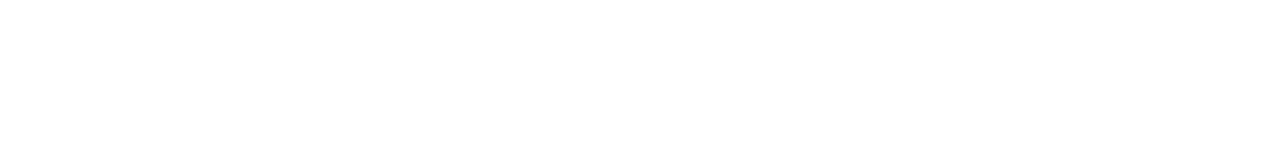
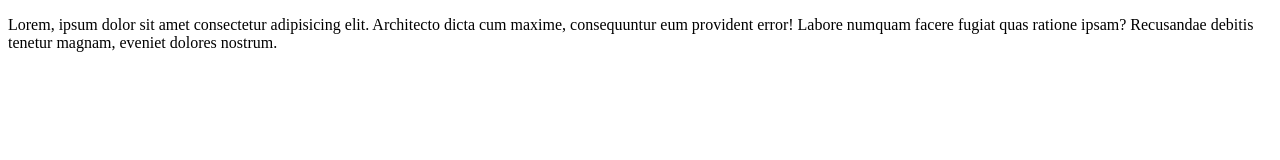
Before and after one commit to Matt1300/test-repositorio, a plain HTML site: page index.html in a window 1280 px wide. Drawn offline with Linux system fonts and the light colour scheme.

Commit message:
Agregado DIV contenedor

```diff
--- a/index.html
+++ b/index.html
@@ -7,6 +7,11 @@
     <title>GIT</title>
 </head>
 <body>
-
+    <!-- DIV CONTENEDOR 1 -->
+    <div class="container">
+        <div class="row">
+            <p>Lorem, ipsum dolor sit amet consectetur adipisicing elit. Architecto dicta cum maxime, consequuntur eum provident error! Labore numquam facere fugiat quas ratione ipsam? Recusandae debitis tenetur magnam, eveniet dolores nostrum.</p>
+        </div>
+    </div>
 </body>
 </html>
```
